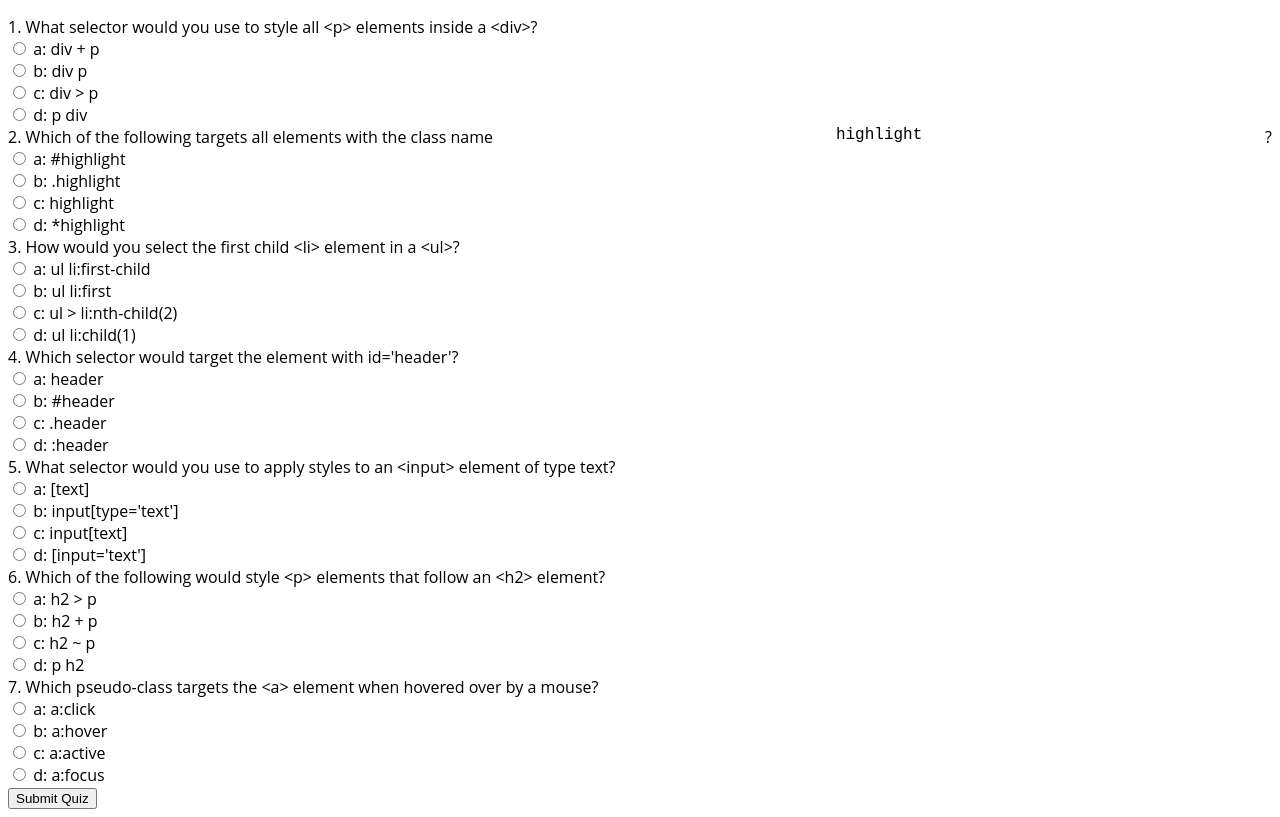
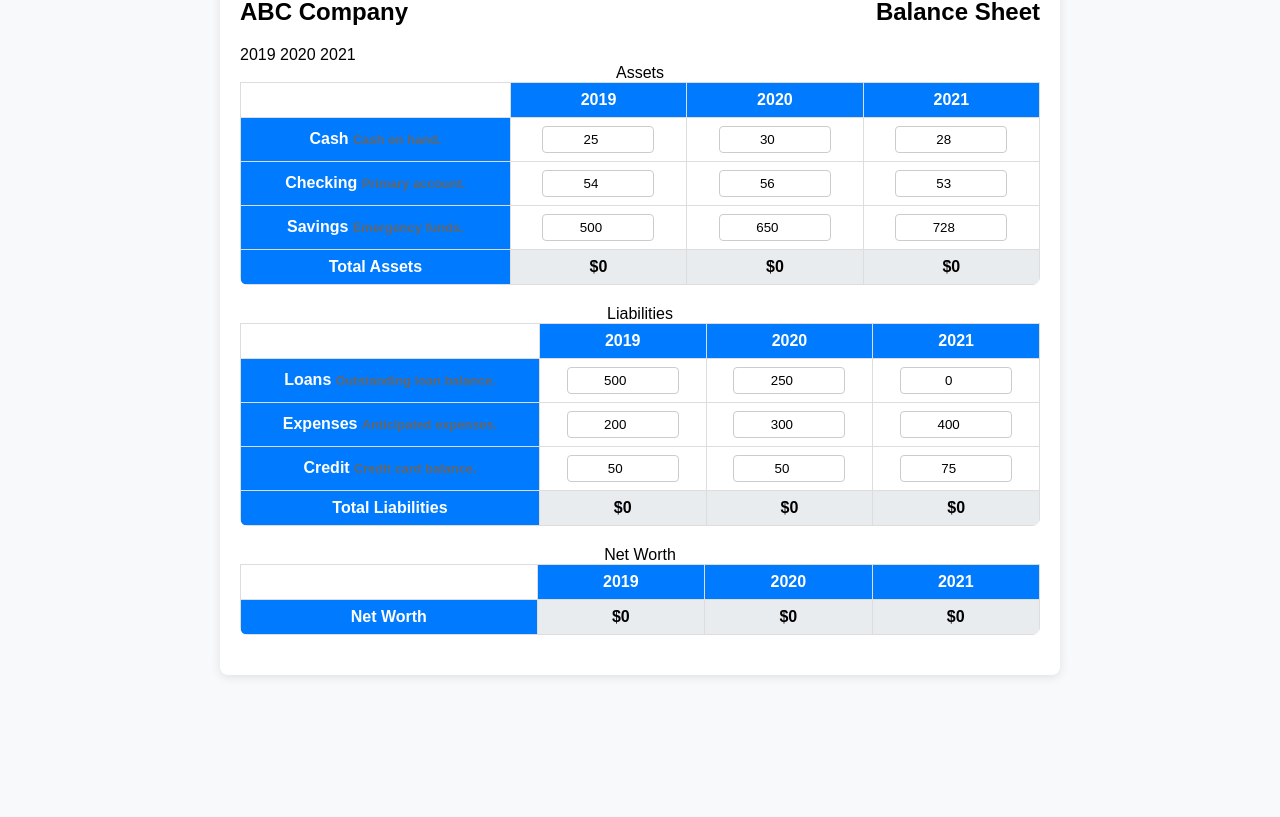
Before and after one commit to marsharine/Software_Engineering-Projects, a plain HTML site: page docs/index.html in a window 1280 px wide. Shown: the part 70-887 px from the top of the page. After the commit the page ends 800 px from the top, so only its background shows below. Drawn offline with Linux system fonts and the light colour scheme.

Commit message:
Balance Sheet

```diff
--- a/docs/index.html
+++ b/docs/index.html
@@ -3,74 +3,122 @@
 <head>
     <meta charset="UTF-8">
     <meta name="viewport" content="width=device-width, initial-scale=1.0">
-    <title>CSS Selectors Quiz</title>
+    <title>Interactive Balance Sheet</title>
     <link rel="stylesheet" href="styles.css">
 </head>
 <body>
-    <div class="quiz-container">
-        <h1>CSS Selectors Quiz</h1>
-        <form id="quiz-form">
-            <div class="question-container">
-                <p>1. What selector would you use to style all &lt;p&gt; elements inside a &lt;div&gt;?</p>
-                <label><input type="radio" name="q1" value="a"> a: div + p</label><br>
-                <label><input type="radio" name="q1" value="b"> b: div p</label><br>
-                <label><input type="radio" name="q1" value="c"> c: div > p</label><br>
-                <label><input type="radio" name="q1" value="d"> d: p div</label>
+    <main>
+        <section>
+            <h1>
+                <span class="flex">
+                    <span>ABC Company</span>
+                    <span>Balance Sheet</span>
+                </span>
+            </h1>
+            <div id="years" aria-hidden="true">
+                <span class="year">2019</span>
+                <span class="year">2020</span>
+                <span class="year">2021</span>
             </div>
+            <div class="table-wrap">
+                <table>
+                    <caption>Assets</caption>
+                    <thead>
+                        <tr>
+                            <td></td>
+                            <th>2019</th>
+                            <th>2020</th>
+                            <th>2021</th>
+                        </tr>
+                    </thead>
+                    <tbody>
+                        <tr class="data">
+                            <th>Cash <span class="description">Cash on hand.</span></th>
+                            <td><input type="number" id="cash2019" value="25" placeholder="0" onchange="updateTotals()"></td>
+                            <td><input type="number" id="cash2020" value="30" placeholder="0" onchange="updateTotals()"></td>
+                            <td><input type="number" id="cash2021" value="28" placeholder="0" onchange="updateTotals()"></td>
+                        </tr>
+                        <tr class="data">
+                            <th>Checking <span class="description">Primary account.</span></th>
+                            <td><input type="number" id="checking2019" value="54" placeholder="0" onchange="updateTotals()"></td>
+                            <td><input type="number" id="checking2020" value="56" placeholder="0" onchange="updateTotals()"></td>
+                            <td><input type="number" id="checking2021" value="53" placeholder="0" onchange="updateTotals()"></td>
+                        </tr>
+                        <tr class="data">
+                            <th>Savings <span class="description">Emergency funds.</span></th>
+                            <td><input type="number" id="savings2019" value="500" placeholder="0" onchange="updateTotals()"></td>
+                            <td><input type="number" id="savings2020" value="650" placeholder="0" onchange="updateTotals()"></td>
+                            <td><input type="number" id="savings2021" value="728" placeholder="0" onchange="updateTotals()"></td>
+                        </tr>
+                        <tr class="total">
+                            <th>Total Assets</th>
+                            <td id="totalAssets2019">$0</td>
+                            <td id="totalAssets2020">$0</td>
+                            <td id="totalAssets2021">$0</td>
+                        </tr>
+                    </tbody>
+                </table>
 
-            <div class="question-container">
-                <p>2. Which of the following targets all elements with the class name <code>highlight</code>?</p>
-                <label><input type="radio" name="q2" value="a"> a: #highlight</label><br>
-                <label><input type="radio" name="q2" value="b"> b: .highlight</label><br>
-                <label><input type="radio" name="q2" value="c"> c: highlight</label><br>
-                <label><input type="radio" name="q2" value="d"> d: *highlight</label>
+                <table>
+                    <caption>Liabilities</caption>
+                    <thead>
+                        <tr>
+                            <td></td>
+                            <th>2019</th>
+                            <th>2020</th>
+                            <th>2021</th>
+                        </tr>
+                    </thead>
+                    <tbody>
+                        <tr class="data">
+                            <th>Loans <span class="description">Outstanding loan balance.</span></th>
+                            <td><input type="number" id="loans2019" value="500" placeholder="0" onchange="updateTotals()"></td>
+                            <td><input type="number" id="loans2020" value="250" placeholder="0" onchange="updateTotals()"></td>
+                            <td><input type="number" id="loans2021" value="0" placeholder="0" onchange="updateTotals()"></td>
+                        </tr>
+                        <tr class="data">
+                            <th>Expenses <span class="description">Anticipated expenses.</span></th>
+                            <td><input type="number" id="expenses2019" value="200" placeholder="0" onchange="updateTotals()"></td>
+                            <td><input type="number" id="expenses2020" value="300" placeholder="0" onchange="updateTotals()"></td>
+                            <td><input type="number" id="expenses2021" value="400" placeholder="0" onchange="updateTotals()"></td>
+                        </tr>
+                        <tr class="data">
+                            <th>Credit <span class="description">Credit card balance.</span></th>
+                            <td><input type="number" id="credit2019" value="50" placeholder="0" onchange="updateTotals()"></td>
+                            <td><input type="number" id="credit2020" value="50" placeholder="0" onchange="updateTotals()"></td>
+                            <td><input type="number" id="credit2021" value="75" placeholder="0" onchange="updateTotals()"></td>
+                        </tr>
+                        <tr class="total">
+                            <th>Total Liabilities</th>
+                            <td id="totalLiabilities2019">$0</td>
+                            <td id="totalLiabilities2020">$0</td>
+                            <td id="totalLiabilities2021">$0</td>
+                        </tr>
+                    </tbody>
+                </table>
+
+                <table>
+                    <caption>Net Worth</caption>
+                    <thead>
+                        <tr>
+                            <td></td>
+                            <th>2019</th>
+                            <th>2020</th>
+                            <th>2021</th>
+                        </tr>
+                    </thead>
+                    <tbody>
+                        <tr class="total">
+                            <th>Net Worth</th>
+                            <td id="netWorth2019">$0</td>
+                            <td id="netWorth2020">$0</td>
+                            <td id="netWorth2021">$0</td>
+                        </tr>
+                    </tbody>
+                </table>
             </div>
-
-            <div class="question-container">
-                <p>3. How would you select the first child &lt;li&gt; element in a &lt;ul&gt;?</p>
-                <label><input type="radio" name="q3" value="a"> a: ul li:first-child</label><br>
-                <label><input type="radio" name="q3" value="b"> b: ul li:first</label><br>
-                <label><input type="radio" name="q3" value="c"> c: ul > li:nth-child(2)</label><br>
-                <label><input type="radio" name="q3" value="d"> d: ul li:child(1)</label>
-            </div>
-
-            <div class="question-container">
-                <p>4. Which selector would target the element with id='header'?</p>
-                <label><input type="radio" name="q4" value="a"> a: header</label><br>
-                <label><input type="radio" name="q4" value="b"> b: #header</label><br>
-                <label><input type="radio" name="q4" value="c"> c: .header</label><br>
-                <label><input type="radio" name="q4" value="d"> d: :header</label>
-            </div>
-
-            <div class="question-container">
-                <p>5. What selector would you use to apply styles to an &lt;input&gt; element of type text?</p>
-                <label><input type="radio" name="q5" value="a"> a: [text]</label><br>
-                <label><input type="radio" name="q5" value="b"> b: input[type='text']</label><br>
-                <label><input type="radio" name="q5" value="c"> c: input[text]</label><br>
-                <label><input type="radio" name="q5" value="d"> d: [input='text']</label>
-            </div>
-
-            <div class="question-container">
-                <p>6. Which of the following would style &lt;p&gt; elements that follow an &lt;h2&gt; element?</p>
-                <label><input type="radio" name="q6" value="a"> a: h2 > p</label><br>
-                <label><input type="radio" name="q6" value="b"> b: h2 + p</label><br>
-                <label><input type="radio" name="q6" value="c"> c: h2 ~ p</label><br>
-                <label><input type="radio" name="q6" value="d"> d: p h2</label>
-            </div>
-
-            <div class="question-container">
-                <p>7. Which pseudo-class targets the &lt;a&gt; element when hovered over by a mouse?</p>
-                <label><input type="radio" name="q7" value="a"> a: a:click</label><br>
-                <label><input type="radio" name="q7" value="b"> b: a:hover</label><br>
-                <label><input type="radio" name="q7" value="c"> c: a:active</label><br>
-                <label><input type="radio" name="q7" value="d"> d: a:focus</label>
-            </div>
-
-            <button type="button" id="submit">Submit Quiz</button>
-        </form>
-        <div id="results"></div>
-    </div>
-
-    <script src="script.js"></script>
+        </section>
+    </main>
+    <script src="scripts.js"></script>
 </body>
 </html>
--- /dev/null
+++ b/docs/scripts.js
@@ -0,0 +1,17 @@
+function updateTotals() {
+    const years = ['2019', '2020', '2021'];
+
+    years.forEach(year => {
+        const cash = parseFloat(document.getElementById(`cash${year}`).value) || 0;
+        const checking = parseFloat(document.getElementById(`checking${year}`).value) || 0;
+        const savings = parseFloat(document.getElementById(`savings${year}`).value) || 0;
+
+        const totalAssets = cash + checking + savings;
+        document.getElementById(`totalAssets${year}`).textContent = `$${totalAssets.toFixed(2)}`;
+
+        const loans = parseFloat(document.getElementById(`loans${year}`).value) || 0;
+        const expenses = parseFloat(document.getElementById(`expenses${year}`).value) || 0;
+        const credit = parseFloat(document.getElementById(`credit${year}`).value) || 0;
+
+        const totalLiabilities = loans + expenses + credit;
+        document.getElementById(`total
--- a/docs/styles.css
+++ b/docs/styles.css
@@ -1,99 +1,69 @@
-* {
-  box-sizing: border-box;
+body {
+  font-family: Arial, sans-serif;
+  padding: 20px;
+  background-color: #f8f9fa;
 }
 
-html {
-  font-size: 16px;
+main {
+  max-width: 800px;
+  margin: 0 auto;
+  background: white;
+  padding: 20px;
+  border-radius: 8px;
+  box-shadow: 0 2px 10px rgba(0, 0, 0, 0.1);
 }
 
-body {
-  font-family: 'Open Sans', sans-serif;
+h1 {
+  text-align: center;
 }
 
-.label {
-  border: 2px solid black;
-  width: 270px;
-  margin: 20px auto;
-  padding: 0 7px;
+.table-wrap {
+  overflow-x: auto;
 }
 
-header h1 {
-  text-align: center;
-  margin: -4px 0;
-  letter-spacing: 0.15px;
+table {
+  width: 100%;
+  border-collapse: collapse;
+  margin-bottom: 20px;
+  border-radius: 8px;
+  overflow: hidden;
 }
 
-p {
-  margin: 0;
+th, td {
+  border: 1px solid #ddd;
+  padding: 8px;
+  text-align: center;
+}
+
+th {
+  background-color: #007bff;
+  color: white;
+}
+
+input[type="number"] {
+  width: 100px;
+  text-align: center;
+  border: 1px solid #ccc;
+  border-radius: 4px;
+  padding: 5px;
+}
+
+input[type="number"]:focus {
+  border-color: #007bff;
+}
+
+.description {
+  font-size: 0.8em;
+  color: #666;
+}
+
+.flex {
   display: flex;
   justify-content: space-between;
+  align-items: center;
 }
 
-.divider {
-  border-bottom: 1px solid #888989;
-  margin: 2px 0;
+.total {
+  font-weight: bold;
+  background-color: #e9ecef;
 }
-
-.bold {
-  font-weight: 800;
-}
-
-.large {
-  height: 10px;
-}
-
-.large, .medium {
-  background-color: black;
-  border: 0;
-}
-
-.medium {
-  height: 5px;
-}
-
-.small-text {
-  font-size: 0.85rem;
-}
-
-.calories-info {
-  display: flex;
-  justify-content: space-between;
-  align-items: flex-end;
-}
-
-.calories-info h2 {
-  margin: 0;
-}
-
-.left-container p {
-  margin: -5px -2px;
-  font-size: 2em;
-  font-weight: 700;
-}
-
-.calories-info span {
-  margin: -7px -2px;
-  font-size: 2.4em;
-  font-weight: 700;
-}
-
-.right {
-  justify-content: flex-end;
-}
-
-.indent {
-  margin-left: 1em;
-}
-
-.double-indent {
-  margin-left: 2em;
-}
-
-.daily-value p:not(.no-divider) {
-  border-bottom: 1px solid #888989;
-}
-
-.note {
-  font-size: 0.6rem;
-  margin: 5px 0;
-}
```
